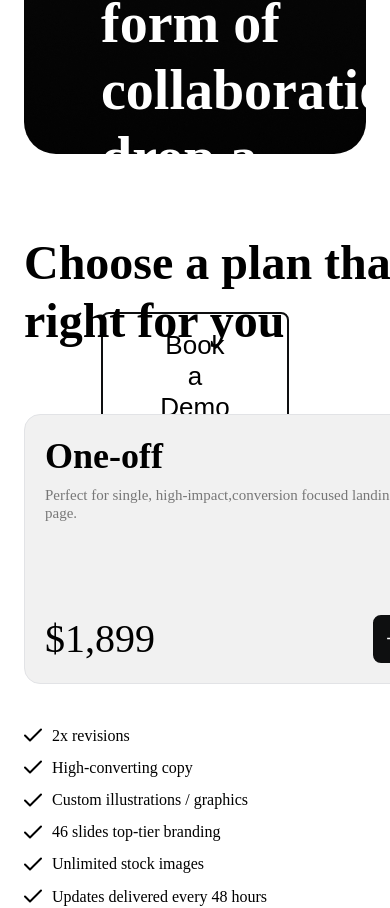
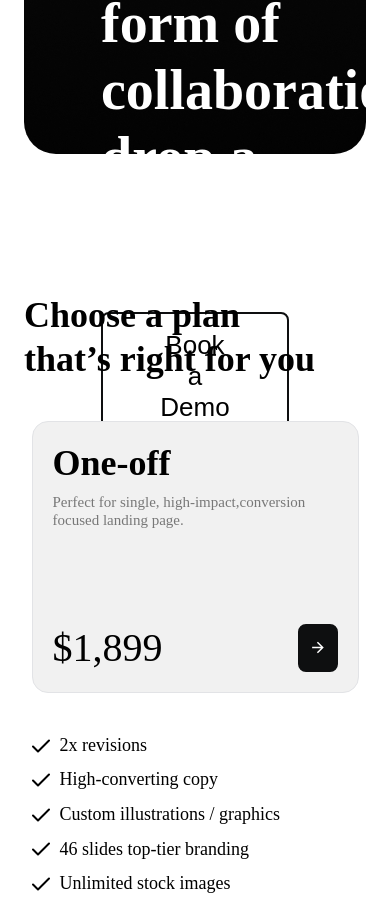
Before and after one commit to NikolayTok/SAVEMYDSGN, a Next.js app: page / in a window 390 px wide. Shown: the part 4205-5113 px from the top of the page. Built offline with nearby package versions, Linux system fonts and the light colour scheme.

Commit message:
responsive pricing.scss, pricingCards.scss & pricingCard.scss

```diff
--- a/src/components/Pricing.tsx
+++ b/src/components/Pricing.tsx
@@ -48,7 +48,7 @@ const Pricing: React.FC = () => {
 	return (
 		<section className='pricing'>
 			<div className='container'>
-				<h2 className='pricing__title'>Choose a plan that’s right for you</h2>
+				<h2 className='pricing__title title'>Choose a plan that’s right for you</h2>
 				<PricingCards tariffs={tariffs} />
 			</div>
 		</section>
--- a/src/styles/pricing-card.scss
+++ b/src/styles/pricing-card.scss
@@ -1,18 +1,18 @@
 .pricing-card {
 	&:nth-child(2) {
 		.app-button {
-			background-color: #AFFF2C;
-			border-color: #AFFF2C;
+			background-color: #afff2c;
+			border-color: #afff2c;
 
 			path {
-				fill: #000
+				fill: #000;
 			}
 
 			&:hover {
 				background-color: #000;
 
 				path {
-					fill: #fff
+					fill: #fff;
 				}
 			}
 		}
@@ -33,7 +33,7 @@
 		padding: 20px;
 		border-radius: 16px;
 		margin-bottom: 42px;
-		border: 1px solid #E2E3E6;
+		border: 1px solid #e2e3e6;
 	}
 
 	&__tariff-title {
@@ -69,6 +69,7 @@
 		display: flex;
 		flex-direction: column;
 		gap: 13px;
+		font-size: 18px;
 
 		svg {
 			margin-right: 10px;
@@ -80,3 +81,26 @@
 		align-items: center;
 	}
 }
+
+@media (max-width: 450px) {
+	.pricing-card {
+		&__tariff-card {
+			max-width: 327px;
+			height: 272px;
+		}
+	}
+}
+
+@media (max-width: 375px) {
+	.pricing-card {
+		&__tariff-card {
+			max-width: 297px;
+			height: 242px;
+			margin-bottom: 24px;
+		}
+
+		&__tariff-cost {
+			font-size: 36px;
+		}
+	}
+}
--- a/src/styles/pricing-cards.scss
+++ b/src/styles/pricing-cards.scss
@@ -1,5 +1,12 @@
 .pricing-cards {
 	display: flex;
 	gap: 25px;
-	justify-content: space-between;
+	justify-content: center;
+  flex-wrap: wrap;
 }
+
+@media (max-width: 375px){
+  .pricing-cards{
+    gap: 32px;
+  }
+}
--- a/src/styles/pricing.scss
+++ b/src/styles/pricing.scss
@@ -1,6 +1,7 @@
 .pricing {
 	color: var(--text-color);
 	line-height: 1.2;
+	margin-top: 60px;
 
 	&__title {
 		font-size: 48px;
@@ -8,3 +9,22 @@
 		margin-bottom: 64px;
 	}
 }
+
+@media (max-width: 450px) {
+	.pricing {
+		&__title {
+			font-size: 36px;
+			width: 291px;
+			margin-bottom: 40px;
+		}
+	}
+}
+
+@media (max-width: 340px) {
+	.pricing {
+		&__title {
+			font-size: 34px;
+			width: 281px;
+		}
+	}
+}
```
